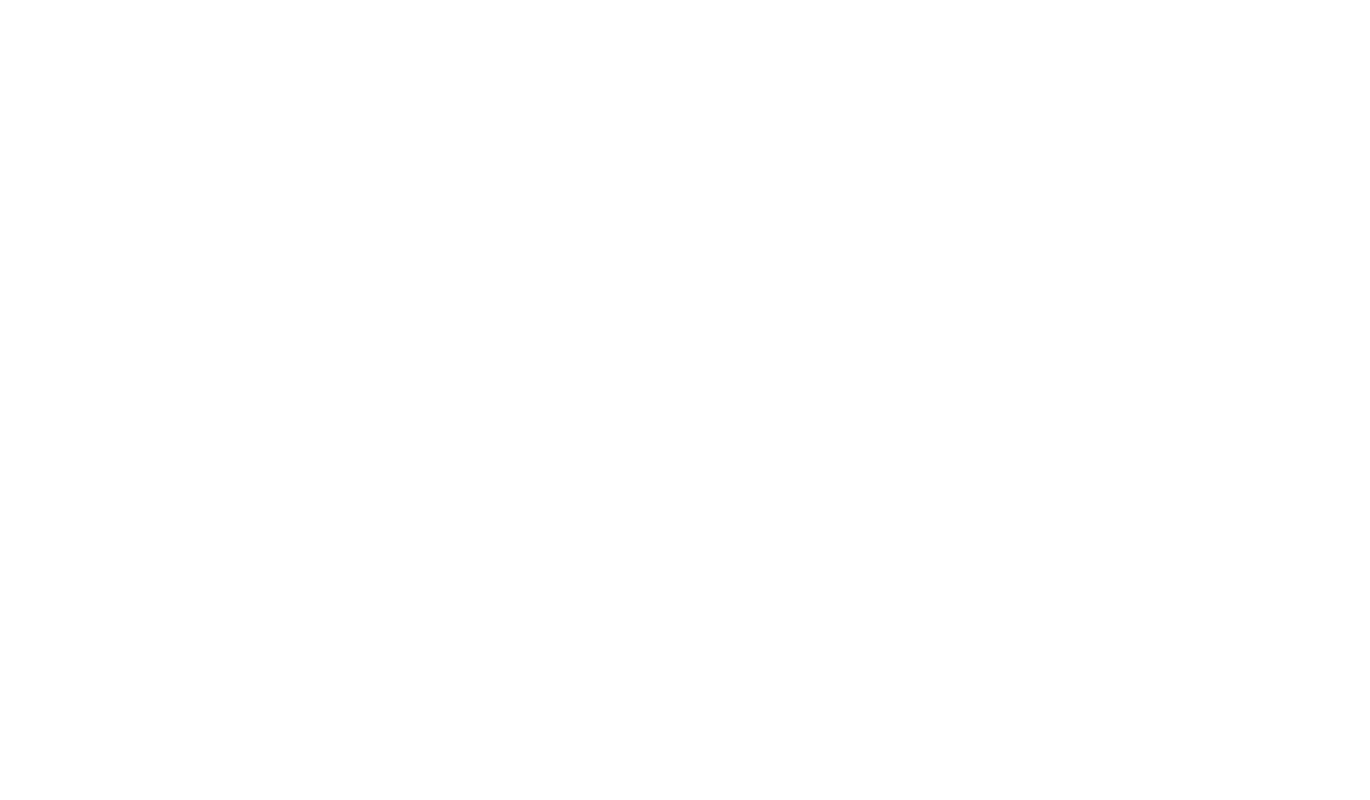
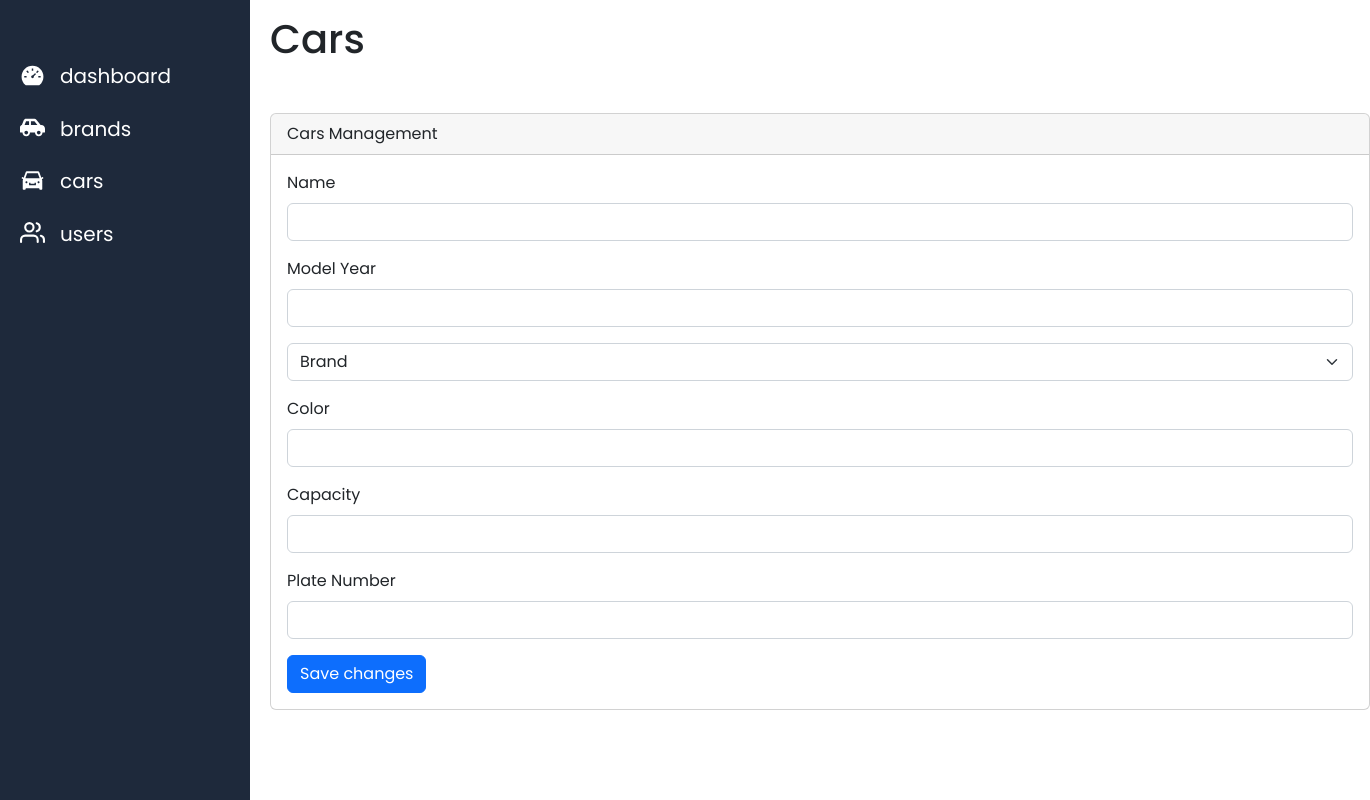
Before and after one commit to YoussefLMT/Car-Rental-Frontend-React, a React (Create React App) app: page /cars/update-car/1 in a window 1280 px wide. Before the commit this address had no page. Shown: the whole page, 1370 px wide, since content can reach past the window. Built offline with nearby package versions, Linux system fonts and the light colour scheme; sample sign-in values are in the browser's storage.

Commit message:
add update car form

```diff
--- a/src/App.js
+++ b/src/App.js
@@ -16,7 +16,7 @@ function App() {
           <Route path='/dashboard' element={<Dashboard />} />
           <Route path='/brands' element={<Brands />} />
           <Route path='/cars' element={<Cars />} />
-          <Route path='/update-car/:id' element={<UpdateCar />} />
+          <Route path='cars/update-car/:id' element={<UpdateCar />} />
         </Route>
 
       </Routes>
--- a/src/pages/UpdateCar.jsx
+++ b/src/pages/UpdateCar.jsx
@@ -8,10 +8,39 @@ function UpdateCar() {
       <Sidebar />
       <div className="content">
         <h1>Cars</h1>
-
         <div className="card brands" style={{ width: "1100px" }}>
           <div className="card-header">
             Cars Management
+          </div>
+          <div class="card-body">
+            <form>
+              <div className="mb-3">
+                <label htmlFor="name" className="form-label">Name</label>
+                <input type="text" name='name' className="form-control" id="name" />
+              </div>
+              <div className="mb-3">
+                <label htmlFor="model" className="form-label">Model Year</label>
+                <input type="text" name='model_year' className="form-control" id="model" />
+              </div>
+              <div className="mb-3">
+                <select class="form-select" name='brand' aria-label="Default select example">
+                  <option selected>Brand</option>
+                </select>
+              </div>
+              <div className="mb-3">
+                <label htmlFor="color" className="form-label">Color</label>
+                <input type="text" name='color' className="form-control" id="color" />
+              </div>
+              <div className="mb-3">
+                <label htmlFor="capacity" className="form-label">Capacity</label>
+                <input type="text" name='capacity' className="form-control" id="capacity" />
+              </div>
+              <div className="mb-3">
+                <label htmlFor="plate" className="form-label">Plate Number</label>
+                <input type="text" name='plate_number' className="form-control" id="plate" />
+              </div>
+              <button type="submit" className="btn btn-primary">Save changes</button>
+            </form>
           </div>
         </div>
       </div>
```
